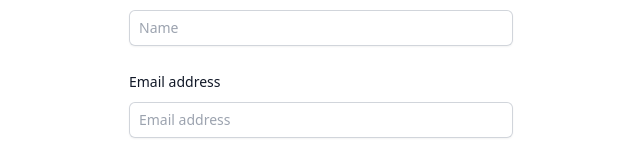
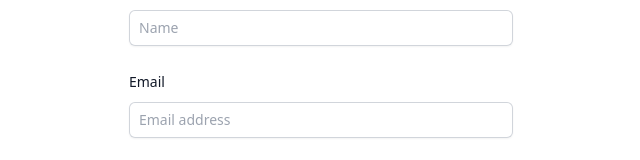
Before and after one commit to muzamilmemon1/barebone-system, a React (Vite) app: page /signup in a window 1280 px wide. Shown: the part 270-430 px from the top of the page, without its empty margins (319-959 px from the left). Built offline with nearby package versions, Linux system fonts and the light colour scheme.

Commit message:
change: change label of email address input

```diff
--- a/src/components/auth/SignUp.jsx
+++ b/src/components/auth/SignUp.jsx
@@ -113,7 +113,7 @@ function SignUp() {
                   htmlFor="email"
                   className="block text-sm font-medium leading-6 text-gray-900 text-left"
                 >
-                  Email address
+                  Email
                 </label>
                 <div className="mt-2">
                   <Field
```
